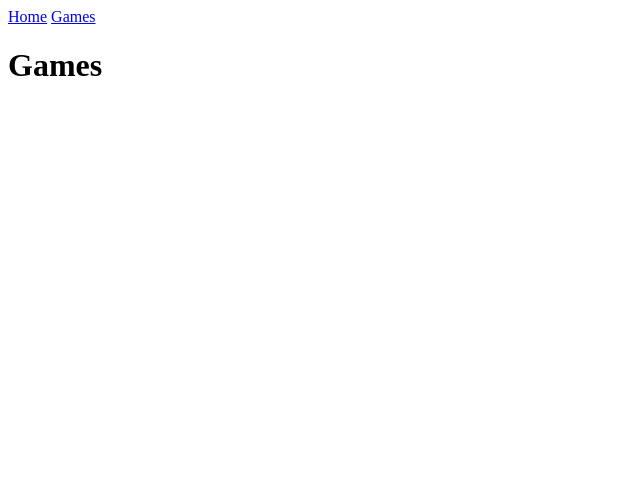
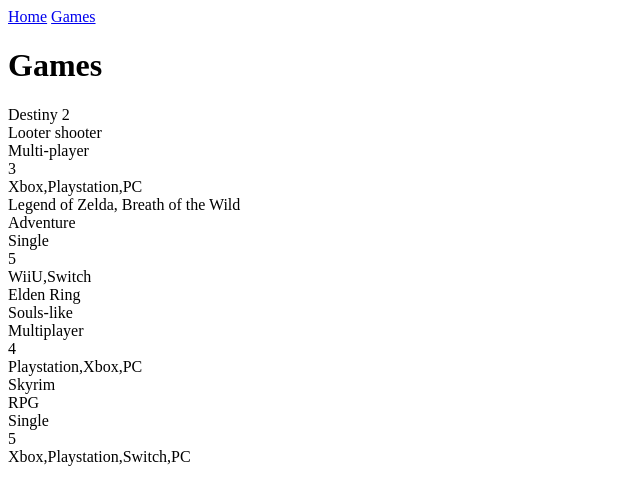
Before and after one commit to MatthewMcLendon/JStraining, a plain HTML site: page games.html in a window 1280 px wide. Shown: the whole page, without its empty margins (0-640 px from the left). Drawn offline with Linux system fonts and the light colour scheme.

Commit message:
Added game data and add to games page

```diff
--- a/games.html
+++ b/games.html
@@ -1,18 +1,25 @@
 <!DOCTYPE html>
 <html lang="en">
+
 <head>
   <meta charset="UTF-8">
   <meta http-equiv="X-UA-Compatible" content="IE=edge">
   <meta name="viewport" content="width=device-width, initial-scale=1.0">
   <title>Document</title>
 </head>
+
 <body>
   <nav>
-        <a href="index.html">Home</a>
-        <a href="/">Games</a>
+    <a href="/">Home</a>
+    <a href="games.html">Games</a>
   </nav>
   <main>
     <h1>Games</h1>
+    <article>
+      <section class="game-list"></section>
+    </article>
   </main>
+  <script type="module" src="/scripts/games.js"></script>
 </body>
+
 </html>
--- /dev/null
+++ b/games/game.js
@@ -0,0 +1,13 @@
+const GameComponent = (game) => {
+  return `
+    <div class="game-container">
+      <div class="game-name">${game.name}</div>
+      <div class="game-genre">${game.genre}</div>
+      <div class="game-players">${game.players}</div>
+      <div class="game-rating">${game.rating}</div>
+      <div class="game-systems">${game.systems}</div>
+    </div>
+    `;
+};
+
+export default GameComponent;
--- a/games/gameDataProvider.js
+++ b/games/gameDataProvider.js
@@ -28,3 +28,7 @@
     systems: ["Xbox", "Playstation", "Switch", "PC"],
   },
 ];
+
+export const useGames = () => {
+  return gameCollection;
+};
--- /dev/null
+++ b/games/gameList.js
@@ -0,0 +1,15 @@
+import { useGames } from "./gameDataProvider.js";
+import GameComponent from "./game.js";
+
+const gameListComponent = () => {
+  const contentElement = document.querySelector(".game-list");
+  const games = useGames();
+
+  contentElement.innerHTML = `${games
+    .map((currentGame) => {
+      return GameComponent(currentGame);
+    })
+    .join("")}`;
+};
+
+export default gameListComponent;
--- a/games/games.js
+++ /dev/null
@@ -1,4 +0,0 @@
-const GameComponent = (game) => {
-  return;
-  `<div></div>`;
-};
--- /dev/null
+++ b/scripts/games.js
@@ -0,0 +1,6 @@
+import { useGames } from "../games/gameDataProvider.js";
+import gameListComponent from "../games/gameList.js";
+
+gameListComponent();
+
+const allGames = useGames();
```
Also changed, not shown: index.html (+3 -0 lines). Lines whose indentation alone changed are shown as unchanged.
